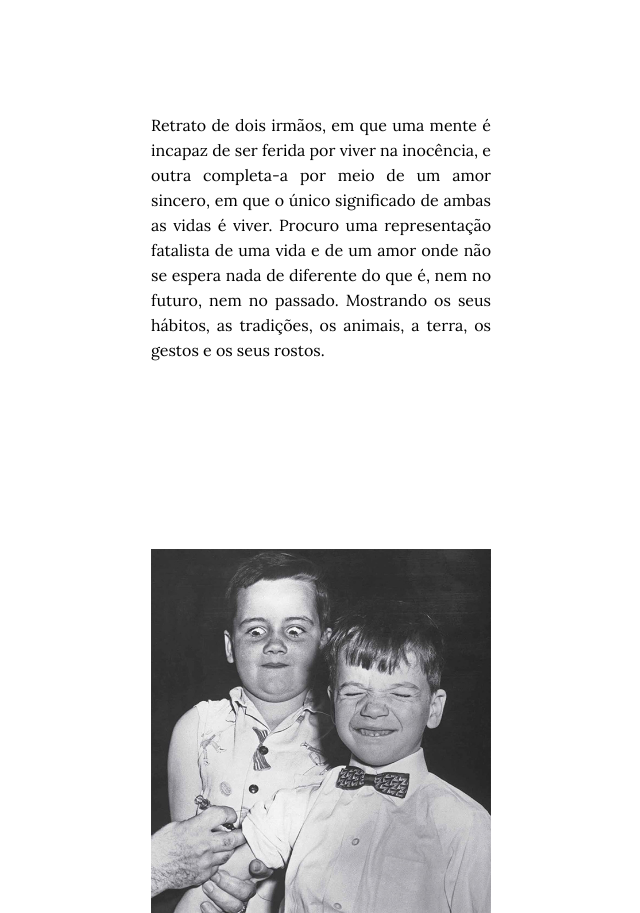
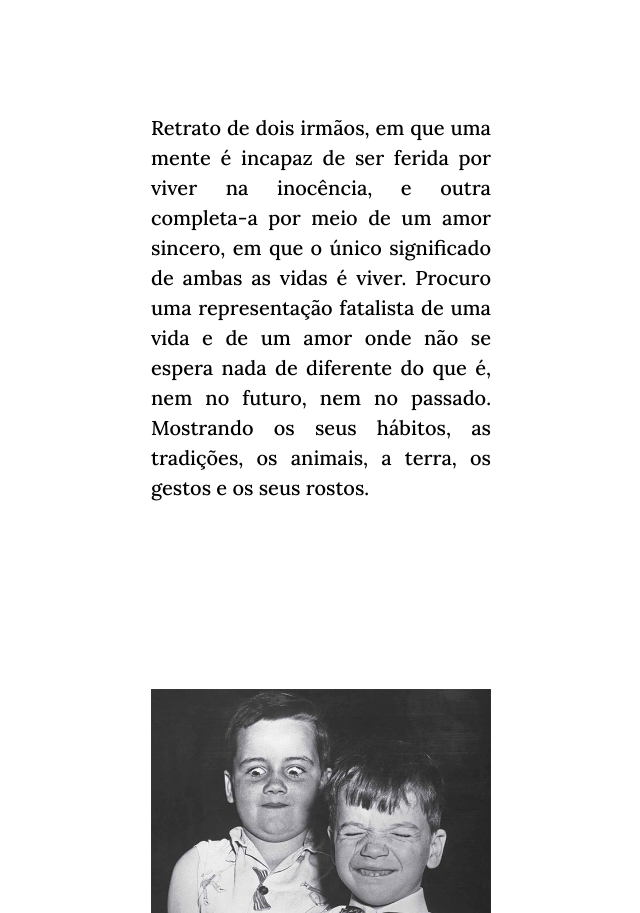
Before and after one commit to dpereira411/cristianaortiga, a plain HTML site: page brothers/index.html in a window 1280 px wide. Shown: the part 1706-2619 px from the top of the page, without its empty margins (144-784 px from the left). Drawn offline with Linux system fonts and the light colour scheme.

Commit message:
design tweaks

```diff
--- a/brothers/css/styles.css
+++ b/brothers/css/styles.css
@@ -44,6 +44,16 @@ body {
     font-family: 'Lora', serif;
     line-height: 25px;
     text-align: justify;
+}
+
+.text-small {
+    font-size: 16px;
+}
+
+.text-big {
+    line-height: 30px;
+    font-size: 20px;
+    font-weight: 500;
 }
 
 .el1 {
--- a/brothers/index.html
+++ b/brothers/index.html
@@ -27,7 +27,7 @@
     <iframe class="youtube el2" src="https://www.youtube.com/embed/_AWIqXzvX-U" frameborder="0" allow="accelerometer; autoplay; clipboard-write; encrypted-media; gyroscope; picture-in-picture" allowfullscreen></iframe>
     <img class="el3" src="images/el3.jpg">
     <img class="el4" src="images/el4.jpg">
-    <div class="text el5">
+    <div class="text text-big el5">
       Retrato de dois irmãos, em que uma mente é incapaz de ser ferida por viver na inocência, e outra completa-a por meio de um amor sincero, em que o único significado de ambas as vidas é viver.
       Procuro uma representação fatalista de uma vida e de um amor onde não se espera nada de diferente do que é, nem no futuro, nem no passado. Mostrando os seus hábitos, as tradições, os animais, a terra, os gestos e os seus rostos.
     </div>
```
